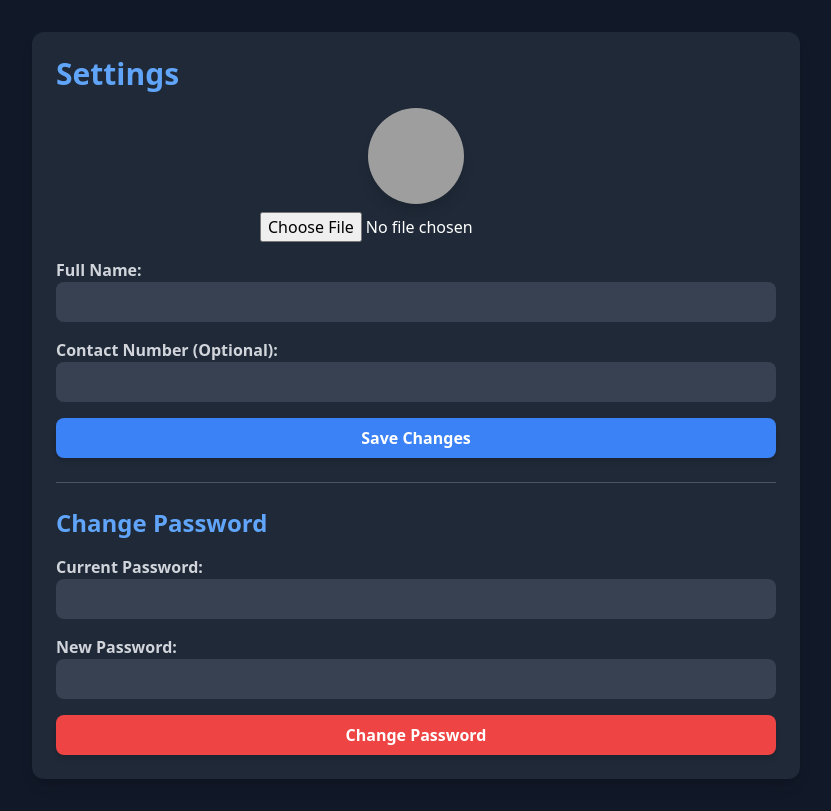
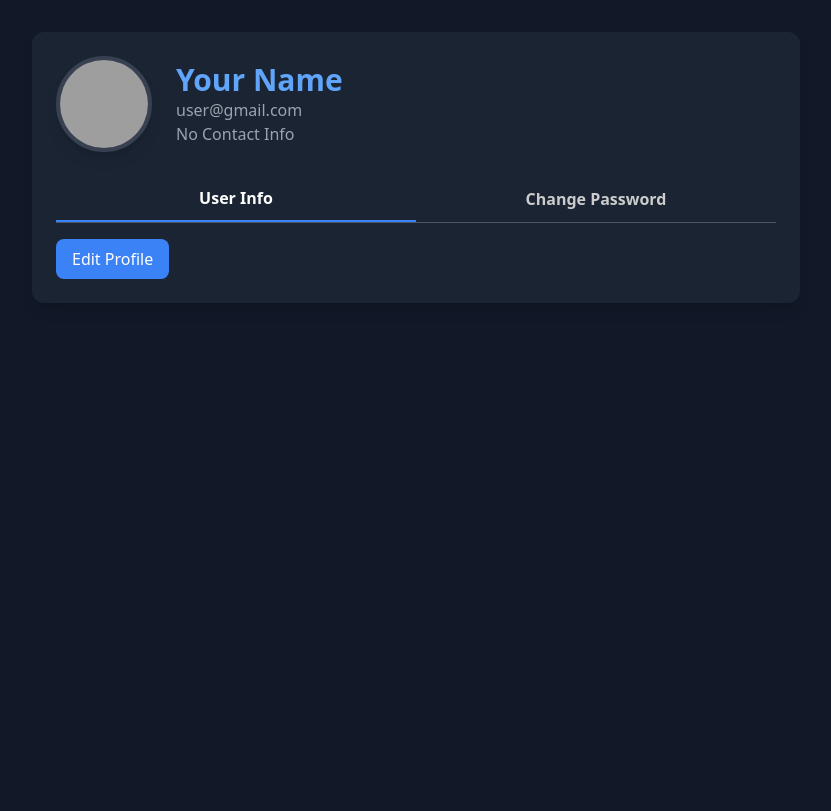
Before and after one commit to aniruddhabishwakarma/Movie-Recommender-System, a Django app: page /profile/settings/ in a window 1280 px wide. Shown: the part 74-885 px from the top of the page, without its empty margins (224-1055 px from the left). After the commit the page ends 366 px from the top, so only its background shows below. Run offline with Django 5.2, Linux system fonts and the light colour scheme; a user stored in the database is signed in; data comes from the database, SQL or seed files in the repository; both versions use the stored data as it was after the commit; some libraries are stand-ins or nearby versions; grey boxes are pictures that could not be loaded.

Commit message:
Final Commit

```diff
--- a/movie_recommendation_system/settings.py
+++ b/movie_recommendation_system/settings.py
@@ -129,3 +129,5 @@ MEDIA_ROOT = os.path.join(BASE_DIR, "media")
 STATICFILES_DIRS = [
     os.path.join(BASE_DIR, "static"),
 ]
+
+LOGIN_URL = "/login/"
--- a/movie_recommendation_system/urls.py
+++ b/movie_recommendation_system/urls.py
@@ -19,10 +19,13 @@ from django.urls import path
 from movies.views.home_view import *
 from movies.views.auth_view import *
 from movies.views.profile_view import *
+from django.conf import settings
+from django.conf.urls.static import static
+
 
 urlpatterns = [
     path('admin/', admin.site.urls),
-    path("", home, name="home"),
+    path("", home_view, name="home"),
     path("movie/<int:movie_id>/", movie_detail, name="movie_detail"),
     path("search/", live_search, name="live_search"),
     path("register/", register, name="register"),
@@ -32,5 +35,8 @@ urlpatterns = [
     path("toggle_favorite/<int:movie_id>/", toggle_favorite, name="toggle_favorite"),
     path("profile/", profile_view, name="profile"),
     path("profile/settings/", settings_view, name="settings"),
-    path("profile/change-password/", change_password_view, name="change_password"),
+    path("profile/change-password/", change_password, name="change_password"),
 ]
+
+if settings.DEBUG:
+    urlpatterns += static(settings.MEDIA_URL, document_root=settings.MEDIA_ROOT)
--- a/movies/templates/movies/settings.html
+++ b/movies/templates/movies/settings.html
@@ -4,74 +4,147 @@
 {% block title %}Settings{% endblock %}
 
 {% block content %}
-<div class="max-w-3xl mx-auto bg-gray-800 rounded-xl p-6 shadow-lg text-white">
-    <h2 class="text-3xl font-bold text-blue-400 mb-4">Settings</h2>
+<div class="max-w-3xl mx-auto bg-gray-800 bg-opacity-80 backdrop-blur-md p-6 rounded-xl shadow-lg text-white">
 
-    <!-- Show success/error messages -->
-    {% if messages %}
-        {% for message in messages %}
-            <div class="p-3 text-white rounded-lg text-center {% if message.tags == 'success' %} bg-green-600 {% else %} bg-red-600 {% endif %}">
-                {{ message }}
+    <!-- ✅ Profile Header -->
+    <div class="flex items-center space-x-6">
+        <img src="{% if user_profile.profile_photo %}{{ user_profile.profile_photo.url }}{% else %}{% static 'default-profile.jpg' %}{% endif %}"
+             class="w-24 h-24 rounded-full shadow-lg border-4 border-gray-700 object-cover" alt="Profile Picture">
+
+        <div>
+            <h2 class="text-3xl font-bold text-blue-400">{{ user_profile.full_name|default:"Your Name" }}</h2>
+            <p class="text-gray-400">{{ user.email }}</p>
+            <p class="text-gray-400">{{ user_profile.contact|default:"No Contact Info" }}</p>
+        </div>
+    </div>
+
+    <!-- ✅ Tab Navigation -->
+    <div class="mt-6 border-b border-gray-600 flex">
+        <button id="info-tab" class="tab-button active-tab">User Info</button>
+        <button id="password-tab" class="tab-button">Change Password</button>
+    </div>
+
+    <!-- ✅ User Info Section (Default) -->
+    <div id="info-section" class="mt-4">
+        <button id="edit-profile-btn" class="bg-blue-500 hover:bg-blue-600 text-white px-4 py-2 rounded-lg">
+            Edit Profile
+        </button>
+    </div>
+
+</div>
+
+<!-- ✅ Edit Profile Modal -->
+<div id="edit-profile-modal" class="hidden fixed inset-0 flex justify-center items-center bg-black bg-opacity-50">
+    <div class="bg-gray-900 p-6 rounded-xl shadow-lg text-white w-full max-w-md">
+        <h3 class="text-2xl font-bold text-blue-400 mb-4">Edit Profile</h3>
+
+        <form method="POST" enctype="multipart/form-data">
+            {% csrf_token %}
+
+            <label for="profile_photo" class="block text-gray-300 font-semibold">Profile Picture:</label>
+            <input type="file" name="profile_photo" class="w-full px-4 py-2 rounded-lg bg-gray-700 text-gray-300 mb-4">
+
+            <label for="full_name" class="block text-gray-300 font-semibold">Full Name:</label>
+            <input type="text" name="full_name" value="{{ user_profile.full_name|default:'' }}" required
+                   class="w-full px-4 py-2 rounded-lg bg-gray-700 text-gray-300 focus:ring-2 focus:ring-blue-400 mb-4">
+
+            <label for="contact" class="block text-gray-300 font-semibold">Contact Number:</label>
+            <input type="text" name="contact" value="{{ user_profile.contact|default:'' }}"
+                   class="w-full px-4 py-2 rounded-lg bg-gray-700 text-gray-300 focus:ring-2 focus:ring-blue-400 mb-4">
+
+            <div class="flex justify-end">
+                <button type="button" id="close-modal" class="text-gray-400 px-4 py-2">Cancel</button>
+                <button type="submit" class="bg-blue-500 hover:bg-blue-600 text-white px-4 py-2 rounded-lg">
+                    Save Changes
+                </button>
             </div>
-        {% endfor %}
-    {% endif %}
+        </form>
+    </div>
+</div>
 
-    <form method="POST" enctype="multipart/form-data">
-        {% csrf_token %}
+<!-- ✅ Change Password Popup Modal -->
+<div id="password-modal" class="hidden fixed inset-0 flex justify-center items-center bg-black bg-opacity-50">
+    <div class="bg-gray-900 p-6 rounded-xl shadow-lg text-white w-full max-w-md">
+        <h3 class="text-2xl font-bold text-blue-400 mb-4">Change Password</h3>
 
-        <!-- Profile Picture -->
-        <div class="text-center">
-            {% if user_profile.profile_photo %}
-                <img src="{{ user_profile.profile_photo.url }}" class="w-24 h-24 rounded-full mx-auto shadow-lg">
-            {% else %}
-                <img src="/static/default-profile.jpg" class="w-24 h-24 rounded-full mx-auto shadow-lg" alt="Default Profile">
-            {% endif %}
-            <input type="file" name="profile_photo" class="block mx-auto mt-2">
-        </div>
+        <form method="POST" action="{% url 'change_password' %}">
+            {% csrf_token %}
 
-        <!-- Full Name Field -->
-        <label for="full_name" class="block text-gray-300 font-semibold mt-4">Full Name:</label>
-        <input type="text" name="full_name" id="full_name" value="{{ user_profile.full_name|default_if_none:'' }}" required
-            class="w-full px-4 py-2 rounded-lg bg-gray-700 text-gray-300 focus:ring-2 focus:ring-blue-400 focus:outline-none">
+            <label for="current_password" class="block text-gray-300 font-semibold">Current Password:</label>
+            <input type="password" id="current_password" name="current_password"
+                   class="w-full px-4 py-2 rounded-lg bg-gray-700 text-gray-300 mb-4">
 
-        <!-- Contact Number Field -->
-        <label for="contact" class="block text-gray-300 font-semibold mt-4">Contact Number (Optional):</label>
-        <input type="text" name="contact" id="contact" value="{{ user_profile.contact|default_if_none:'' }}"
-            class="w-full px-4 py-2 rounded-lg bg-gray-700 text-gray-300 focus:ring-2 focus:ring-blue-400 focus:outline-none">
+            <label for="new_password" class="block text-gray-300 font-semibold">New Password:</label>
+            <input type="password" id="new_password" name="new_password"
+                   class="w-full px-4 py-2 rounded-lg bg-gray-700 text-gray-300 mb-4">
 
-        <button type="submit"
-            class="w-full bg-blue-500 hover:bg-blue-600 text-white font-bold py-2 px-4 rounded-lg mt-4 transition-all duration-300 shadow-md">
-            Save Changes
-        </button>
-    </form>
+            <div class="flex justify-end">
+                <button type="button" id="close-password-modal" class="text-gray-400 px-4 py-2">Cancel</button>
+                <button type="submit" class="bg-blue-500 hover:bg-blue-600 text-white px-4 py-2 rounded-lg">
+                    Save Changes
+                </button>
+            </div>
+        </form>
+    </div>
+</div>
 
+<!-- ✅ JavaScript to Handle Tabs & Modal -->
+<script>
+    document.addEventListener("DOMContentLoaded", function () {
+        const infoTab = document.getElementById("info-tab");
+        const passwordTab = document.getElementById("password-tab");
+        const infoSection = document.getElementById("info-section");
+        const passwordModal = document.getElementById("password-modal");
+        const closePasswordModal = document.getElementById("close-password-modal");
+        const editBtn = document.getElementById("edit-profile-btn");
+        const editModal = document.getElementById("edit-profile-modal");
+        const closeModal = document.getElementById("close-modal");
 
+        // ✅ Show user info by default
+        infoTab.addEventListener("click", function () {
+            infoTab.classList.add("active-tab");
+            passwordTab.classList.remove("active-tab");
+            infoSection.classList.remove("hidden");
+        });
 
-    <!-- Divider -->
-    <div class="border-t border-gray-600 my-6"></div>
+        // ✅ Show password popup when "Change Password" is clicked
+        passwordTab.addEventListener("click", function () {
+            passwordModal.classList.remove("hidden");
+        });
 
-    <!-- Change Password Section -->
-    <h2 class="text-2xl font-bold text-blue-400 mb-4">Change Password</h2>
+        // ✅ Hide password popup
+        closePasswordModal.addEventListener("click", function () {
+            passwordModal.classList.add("hidden");
+        });
 
-    <form method="POST" action="{% url 'change_password' %}">
-        {% csrf_token %}
+        // ✅ Show edit profile modal
+        editBtn.addEventListener("click", function () {
+            editModal.classList.remove("hidden");
+        });
 
-        <div class="mb-4">
-            <label for="current_password" class="block text-gray-300 font-semibold">Current Password:</label>
-            <input type="password" id="current_password" name="current_password" required
-                class="w-full px-4 py-2 rounded-lg bg-gray-700 text-gray-300 focus:ring-2 focus:ring-blue-400 focus:outline-none">
-        </div>
+        // ✅ Hide edit profile modal
+        closeModal.addEventListener("click", function () {
+            editModal.classList.add("hidden");
+        });
+    });
+</script>
 
-        <div class="mb-4">
-            <label for="new_password" class="block text-gray-300 font-semibold">New Password:</label>
-            <input type="password" id="new_password" name="new_password" required
-                class="w-full px-4 py-2 rounded-lg bg-gray-700 text-gray-300 focus:ring-2 focus:ring-blue-400 focus:outline-none">
-        </div>
+<!-- ✅ CSS for Tabs -->
+<style>
+    .tab-button {
+        flex: 1;
+        padding: 10px;
+        text-align: center;
+        cursor: pointer;
+        font-weight: bold;
+        color: #ccc;
+        transition: all 0.3s ease;
+    }
 
-        <button type="submit"
-            class="w-full bg-red-500 hover:bg-red-600 text-white font-bold py-2 px-4 rounded-lg transition-all duration-300 shadow-md">
-            Change Password
-        </button>
-    </form>
-</div>
+    .tab-button.active-tab {
+        color: white;
+        border-bottom: 2px solid #3B82F6;
+    }
+</style>
+
 {% endblock %}
--- a/movies/views/profile_view.py
+++ b/movies/views/profile_view.py
@@ -1,9 +1,10 @@
-from django.shortcuts import render,redirect
+from django.shortcuts import render,redirect, get_object_or_404
 from django.contrib.auth.decorators import login_required
 from movies.models.movie_model import Favorite, Review  # Import models
 from django.contrib import messages
-from movies.models.auth_model import *
+from movies.models.auth_model import UserProfile, User
 from django.contrib.auth import update_session_auth_hash,authenticate
+from django.http import JsonResponse
 
 @login_required
 def profile_view(request):
@@ -23,53 +24,33 @@ def profile_view(request):
     }
     return render(request, "movies/profile.html", context)
 
+
 @login_required
 def settings_view(request):
-    """User Settings Page"""
+    """Display user profile information"""
     user_profile, created = UserProfile.objects.get_or_create(user=request.user)
 
-    if request.method == "POST":
-        full_name = request.POST.get("full_name", "").strip()
-        contact = request.POST.get("contact", "").strip()
-        profile_photo = request.FILES.get("profile_photo")
-
-        # ✅ Ensure None values are replaced with empty strings
-        user_profile.full_name = full_name if full_name else ""
-        user_profile.contact = contact if contact else ""
-
-        # ✅ Update Profile Picture
-        if profile_photo:
-            user_profile.profile_photo = profile_photo
-
-        user_profile.save()
-
-        messages.success(request, "Your profile has been updated!")
-        return redirect("settings")
-
     return render(request, "movies/settings.html", {
-        "user_profile": user_profile
+        "user_profile": user_profile,
+        "user": request.user
     })
 
-
-
 @login_required
-def change_password_view(request):
-    """Change Password"""
+def change_password(request):
+    """Allow users to change their password"""
     if request.method == "POST":
         current_password = request.POST.get("current_password")
         new_password = request.POST.get("new_password")
 
-        # Authenticate the current password
-        user = authenticate(username=request.user.username, password=current_password)
+        if request.user.check_password(current_password):
+            request.user.set_password(new_password)
+            request.user.save()
 
-        if user:
-            user.set_password(new_password)
-            user.save()
-            update_session_auth_hash(request, user)  # ✅ Keep user logged in
-            messages.success(request, "Your password has been changed!")
+            # Keep the user logged in after password change
+            update_session_auth_hash(request, request.user)
+
+            messages.success(request, "Your password has been updated successfully!")
         else:
-            messages.error(request, "Current password is incorrect.")
-
-        return redirect("settings")
+            messages.error(request, "Current password is incorrect!")
 
     return redirect("settings")
```
Also changed, not shown: movies/templates/movies/home.html (+49 -12 lines), movies/utils/recommendation_utils.py (added, +104 -0 lines), movies/views/auth_view.py (+4 -5 lines), movies/views/home_view.py (+40 -8 lines), db.sqlite3, top_1000_hollywood_movies_omdb.csv.
